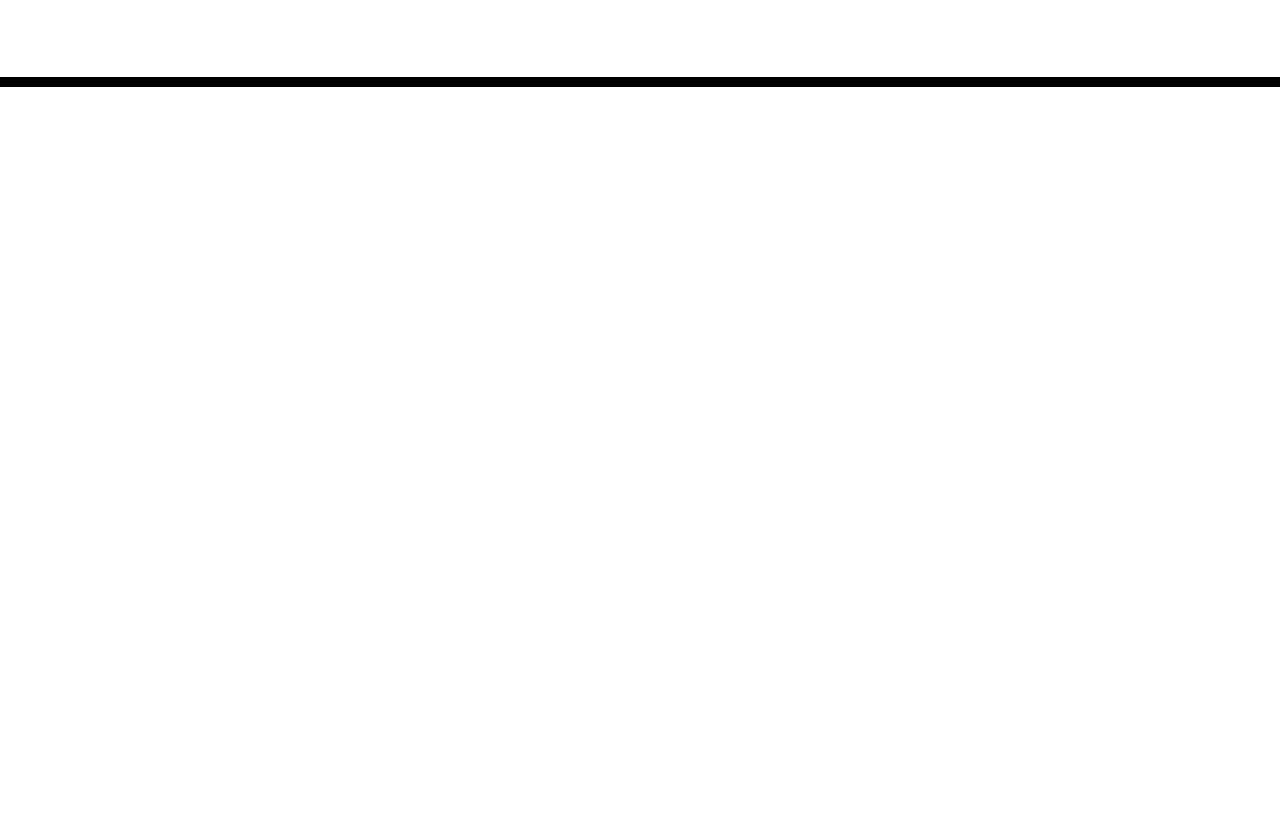
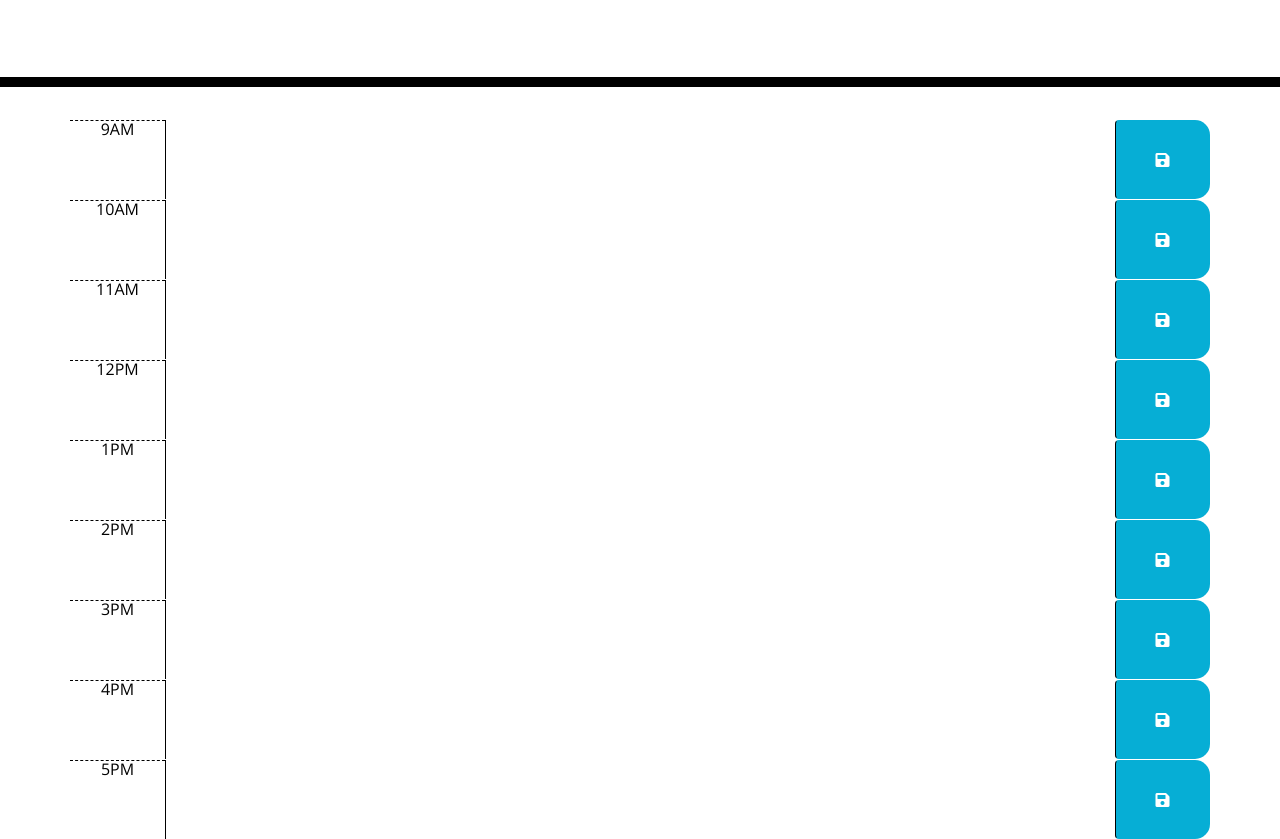
Before and after one commit to bjennings90/Work-Day-Scheduler, a plain HTML site: page index.html in a window 1280 px wide. Shown: the part 181-1020 px from the top of the page. Before the commit the page ends 800 px from the top, so only its background shows below. Drawn offline with nearby package versions, Linux system fonts and the light colour scheme; files that its build step writes are made by us from their sources.

Commit message:
added rows

```diff
--- a/assets/css/style.css
+++ b/assets/css/style.css
@@ -4,7 +4,7 @@ body {
   line-height: 1;
 }
 
-textarea{
+textarea {
   background: transparent;
   border: none;
   resize: none;
--- a/assets/js/script.js
+++ b/assets/js/script.js
@@ -1 +1,11 @@
-var time = moment(date, "L").set("hour", 17);
+var body = document.body;
+
+var today = new Date();
+var dd = String(today.getDate()).padStart(2, '0');
+var mm = String(today.getMonth() + 1).padStart(2, '0'); //January is 0!
+var yyyy = today.getFullYear();
+
+// today = mm + '/' + dd + '/' + yyyy;
+// document.write(today);
+// date.setAttrbute('style', 'align-center');
+// body.appendChild(currentDay);
--- a/index.html
+++ b/index.html
@@ -1,25 +1,17 @@
 <!DOCTYPE html>
 <html lang="en">
+
 <head>
   <meta charset="UTF-8" />
   <meta name="viewport" content="width=device-width, initial-scale=1.0" />
   <meta http-equiv="X-UA-Compatible" content="ie=edge" />
-    <link
-      rel="stylesheet"
-      href="https://stackpath.bootstrapcdn.com/bootstrap/4.3.1/css/bootstrap.min.css"
-    />
-    <link
-      rel="stylesheet"
-      href="https://use.fontawesome.com/releases/v5.8.1/css/all.css"
-      integrity="sha384-50oBUHEmvpQ+1lW4y57PTFmhCaXp0ML5d60M1M7uH2+nqUivzIebhndOJK28anvf"
-      crossorigin="anonymous"
-    />
-    <link
-      href="https://fonts.googleapis.com/css?family=Open+Sans&display=swap"
-      rel="stylesheet"
-    />
+  <link rel="stylesheet" href="https://stackpath.bootstrapcdn.com/bootstrap/4.3.1/css/bootstrap.min.css" />
+  <link rel="stylesheet" href="https://use.fontawesome.com/releases/v5.8.1/css/all.css"
+    integrity="sha384-50oBUHEmvpQ+1lW4y57PTFmhCaXp0ML5d60M1M7uH2+nqUivzIebhndOJK28anvf" crossorigin="anonymous" />
+  <link href="https://fonts.googleapis.com/css?family=Open+Sans&display=swap" rel="stylesheet" />
   <link rel="stylesheet" href="style.css" />
   <title>Work Day Scheduler</title>
+
 </head>
 
 <body>
@@ -30,9 +22,56 @@
   </header>
   <div class="container">
     <!-- Timeblocks go here -->
+    <div class="row time-block">
+      <div class="col-md-1 hour">9AM</div>
+      <textarea class="description col-md-10"></textarea>
+      <button class="saveBtn col-md-1 btn"><i class="fas fa-save"></i></button>
+    </div>
+    <div class="row time-block">
+      <div class="hour col-md-1">10AM</div>
+      <textarea class="description col-md-10"></textarea>
+      <button class="saveBtn col-md-1 btn"><i class="fas fa-save"></i></button>
+    </div>
+    <div class="row time-block">
+      <div class="hour col-md-1">11AM</div>
+      <textarea class="description col-md-10"></textarea>
+      <button class="saveBtn col-md-1 btn"><i class="fas fa-save"></i></button>
+    </div>
+    <div class="row time-block">
+      <div class="hour col-md-1">12PM</div>
+      <textarea class="description col-md-10"></textarea>
+      <button class="saveBtn col-md-1 btn"><i class="fas fa-save"></i></button>
+    </div>
+    <div class="row time-block">
+      <div class="hour col-md-1">1PM</div>
+      <textarea class="description col-md-10"></textarea>
+      <button class="saveBtn col-md-1 btn"><i class="fas fa-save"></i></button>
+    </div>
+    <div class="row time-block">
+      <div class="hour col-md-1">2PM</div>
+      <textarea class="description col-md-10"></textarea>
+      <button class="saveBtn col-md-1 btn"><i class="fas fa-save"></i></button>
+    </div>
+    <div class="row time-block">
+      <div class="hour col-md-1">3PM</div>
+      <textarea class="description col-md-10"></textarea>
+      <button class="saveBtn col-md-1 btn"><i class="fas fa-save"></i></button>
+    </div>
+    <div class="row time-block">
+      <div class="hour col-md-1">4PM</div>
+      <textarea class="description col-md-10"></textarea>
+      <button class="saveBtn col-md-1 btn"><i class="fas fa-save"></i></button>
+    </div>
+    <div class="row time-block">
+      <div class="hour col-md-1">5PM</div>
+      <textarea class="description col-md-10"></textarea>
+      <button class="saveBtn col-md-1 btn"><i class="fas fa-save"></i></button>
+    </div>
   </div>
 
   <script src="https://code.jquery.com/jquery-3.4.1.min.js"></script>
   <script src="https://cdnjs.cloudflare.com/ajax/libs/moment.js/2.24.0/moment.min.js"></script>
+  <script src="./assets/js/script.js"></script>
 </body>
+
 </html>
```
Lines whose indentation alone changed are shown as unchanged.
